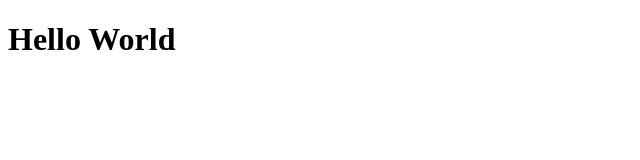
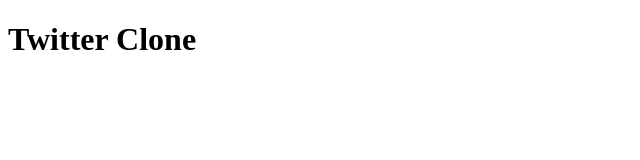
Before and after one commit to petercoker/node-crud, a website: page index.html in a window 1280 px wide. Shown: the whole page, without its empty margins (0-640 px from the left). Drawn offline with Linux system fonts and the light colour scheme.

Commit message:
feat(frontend): added frontend file

```diff
--- /dev/null
+++ b/frontend.js
@@ -0,0 +1 @@
+console.log("browser js file loaded");
--- a/index.html
+++ b/index.html
@@ -3,9 +3,12 @@
   <head>
     <meta charset="UTF-8" />
     <meta name="viewport" content="width=device-width, initial-scale=1.0" />
-    <title>Document</title>
+    <title>Twitter</title>
   </head>
   <body>
-    <h1>Hello World</h1>
+    <h1>Twitter Clone</h1>
   </body>
+  <script src="frontend.js" type="text/javascript">
+    console.log("hello world");
+  </script>
 </html>
```
